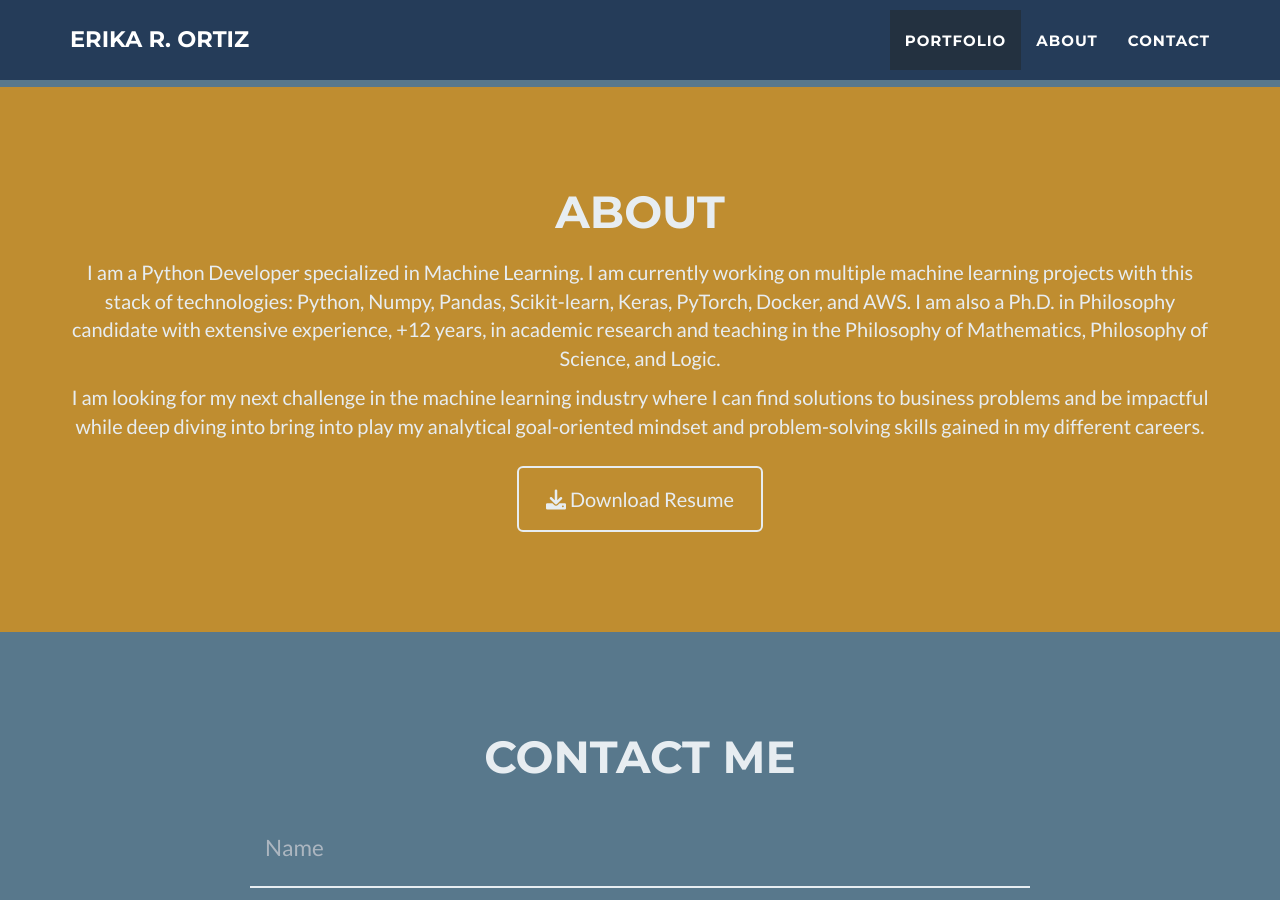
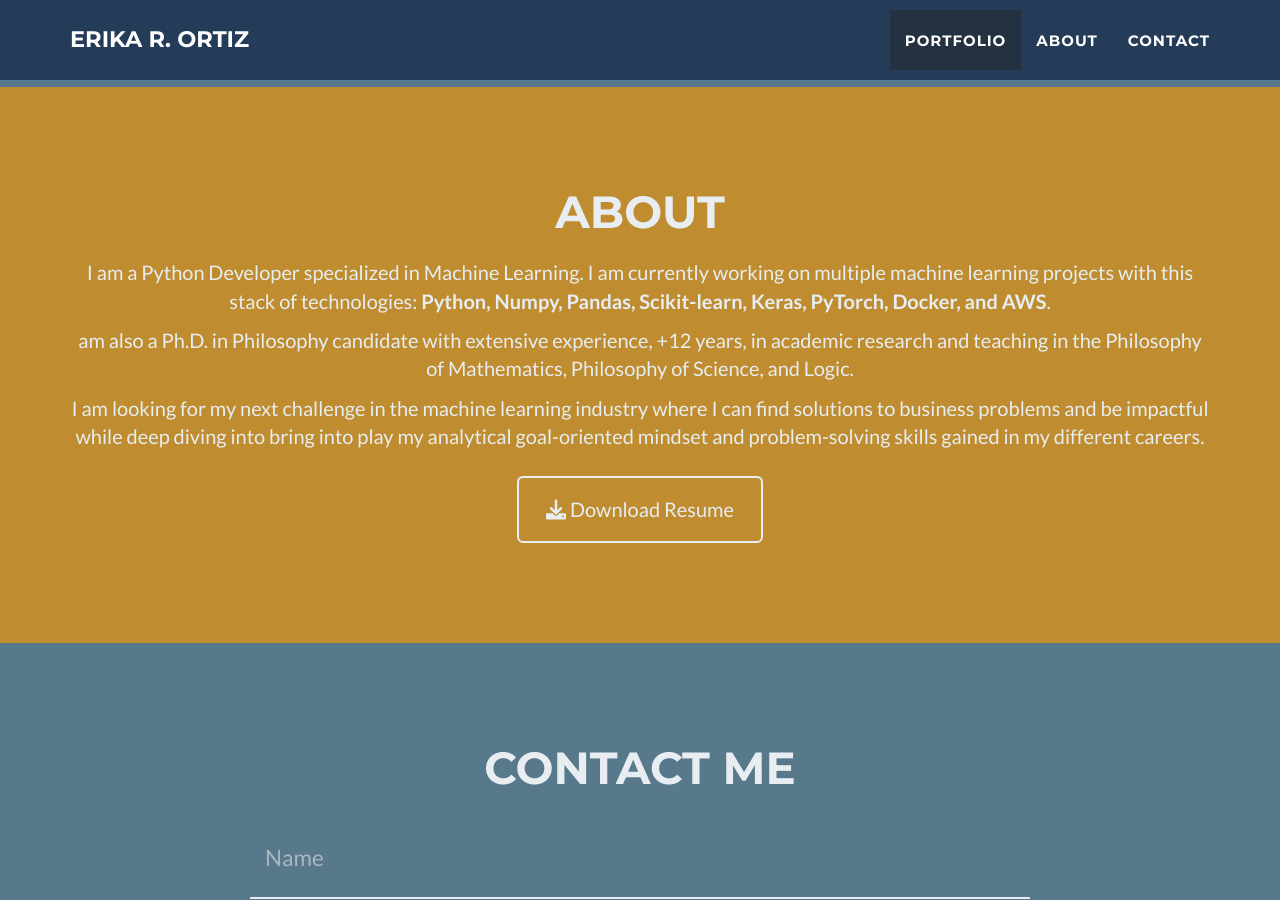
Before and after one commit to Erika-Ortiz/Erika-Ortiz.github.io, a Jekyll site: the page built from _posts/2014-07-18-project-1.markdown, in a window 1280 px wide and 900 px high, scrolled down 1601 px. Built offline with Jekyll 4.4.1, drawn with Linux system fonts in a browser that asks for light colours.

```diff
--- a/_includes/about.html
+++ b/_includes/about.html
@@ -10,7 +10,9 @@
     <div class="row">
 
       <div class="col-lg-12 text-center">
-        <p>I am a Python Developer specialized in Machine Learning. I am currently working on multiple machine learning projects with this stack of technologies: Python, Numpy, Pandas, Scikit-learn, Keras, PyTorch, Docker, and AWS. I am also a Ph.D. in Philosophy candidate with extensive experience, +12 years, in academic research and teaching in the Philosophy of Mathematics, Philosophy of Science, and Logic.
+        <p>I am a Python Developer specialized in Machine Learning. I am currently working on multiple machine learning projects with this stack of technologies: <b>Python, Numpy, Pandas, Scikit-learn, Keras, PyTorch, Docker, and AWS</b>.
+        </p>
+        <p> am also a Ph.D. in Philosophy candidate with extensive experience, +12 years, in academic research and teaching in the Philosophy of Mathematics, Philosophy of Science, and Logic.
         </p>
         <p> I am looking for my next challenge in the machine learning industry where I can find solutions to business problems and be impactful while deep diving into bring into play my analytical goal-oriented mindset and problem-solving skills gained in my different careers. </p>
       </div>
```
